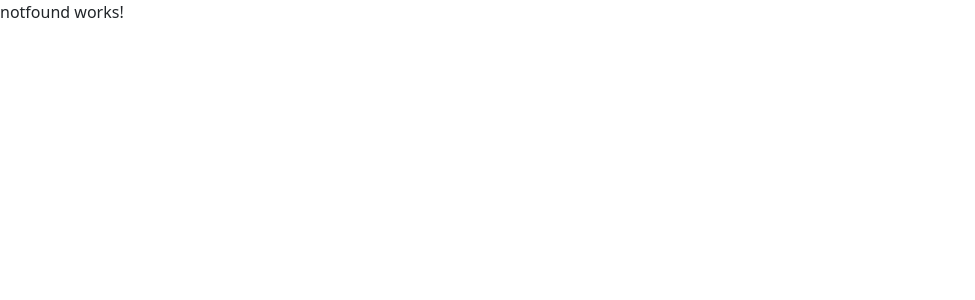
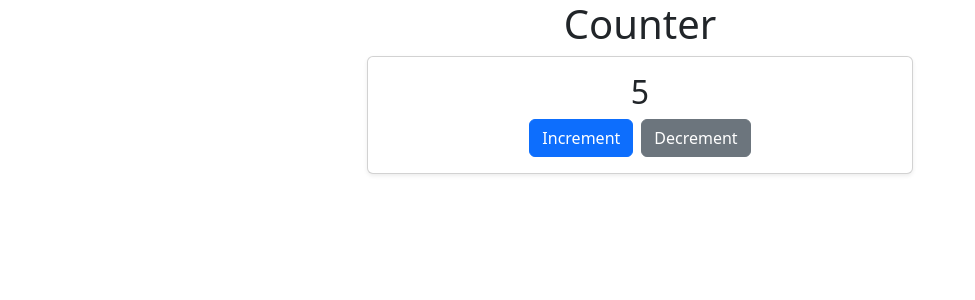
Before and after one commit to AhmedShaabanAl-Saidi/Angular-30-Projects, an Angular app: page /counter in a window 1280 px wide. Shown: the top 300 px of the page, without its empty margins (0-975 px from the left). Built offline with nearby package versions, Linux system fonts and the light colour scheme.

Commit message:
Apply event binding

```diff
--- a/src/app/app.routes.ts
+++ b/src/app/app.routes.ts
@@ -2,10 +2,12 @@ import { Routes } from '@angular/router';
 import { ProfileCardComponent } from './components/profile-card/profile-card.component';
 import { NotfoundComponent } from './components/notfound/notfound.component';
 import { HomeComponent } from './components/home/home.component';
+import { CounterComponent } from './components/counter/counter.component';
 
 export const routes: Routes = [
   { path: '', redirectTo: 'home', pathMatch: 'full' },
   { path: 'home', component: HomeComponent },
   { path: 'ProfileCard', component: ProfileCardComponent },
+  { path: 'counter', component: CounterComponent },
   { path: '**', component: NotfoundComponent },
 ];
--- /dev/null
+++ b/src/app/components/counter/counter.component.html
@@ -0,0 +1,16 @@
+<section class="counter">
+    <div class="container">
+        <div class="row">
+        <div class="col-md-6 offset-md-3">
+            <h1 class="text-center">Counter</h1>
+            <div class="card shadow-sm">
+            <div class="card-body text-center">
+                <h2>{{ count }}</h2>
+                <button (click)="increment()" class="btn btn-primary me-2">Increment</button>
+                <button (click)="decrement()" class="btn btn-secondary">Decrement</button>
+            </div>
+            </div>
+        </div>
+        </div>
+    </div>
+</section>
--- /dev/null
+++ b/src/app/components/counter/counter.component.ts
@@ -0,0 +1,19 @@
+import { Component } from '@angular/core';
+
+@Component({
+  selector: 'app-counter',
+  imports: [],
+  templateUrl: './counter.component.html',
+  styleUrl: './counter.component.scss',
+})
+export class CounterComponent {
+  count: number = 5;
+
+  increment() {
+    this.count++;
+  }
+
+  decrement() {
+    this.count--;
+  }
+}
--- a/src/app/components/home/home.component.html
+++ b/src/app/components/home/home.component.html
@@ -13,6 +13,17 @@
                     </div>
                 </div>
             </div>
+            <div class="col-md-3">
+                <div class="card cursor-pointer shadow-sm" routerLink="/counter">
+                    <img src="" class="w-100" alt="Project Image">
+                    <div class="card-body pt-0">
+                        <h5 class="card-title fs-3">Counter</h5>
+                        <div class="project-topics d-flex justify-content-center align-items-center gap-1">
+                            <span class="card-text badge text-bg-success">event binding</span>
+                        </div>
+                    </div>
+                </div>
+            </div>
         </div>
     </div>
 </main>
```
Also changed, not shown: src/app/components/counter/counter.component.scss (added).
